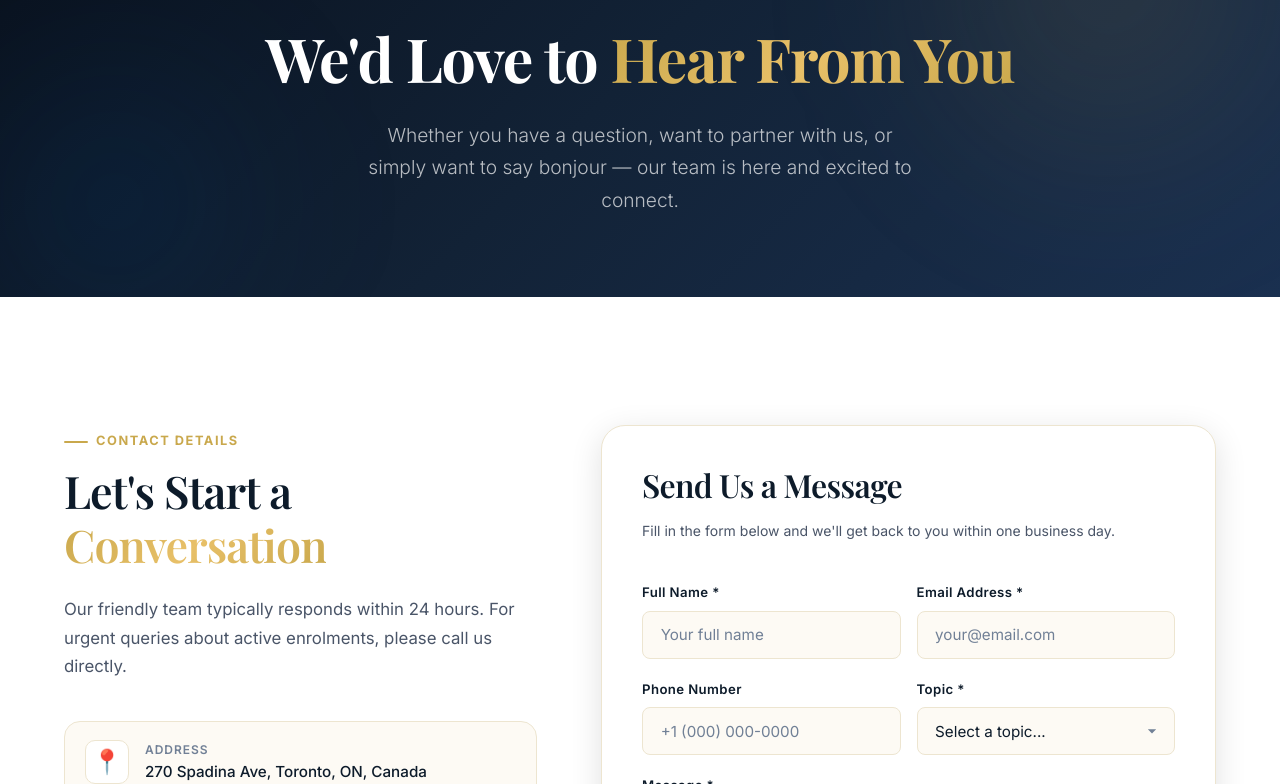
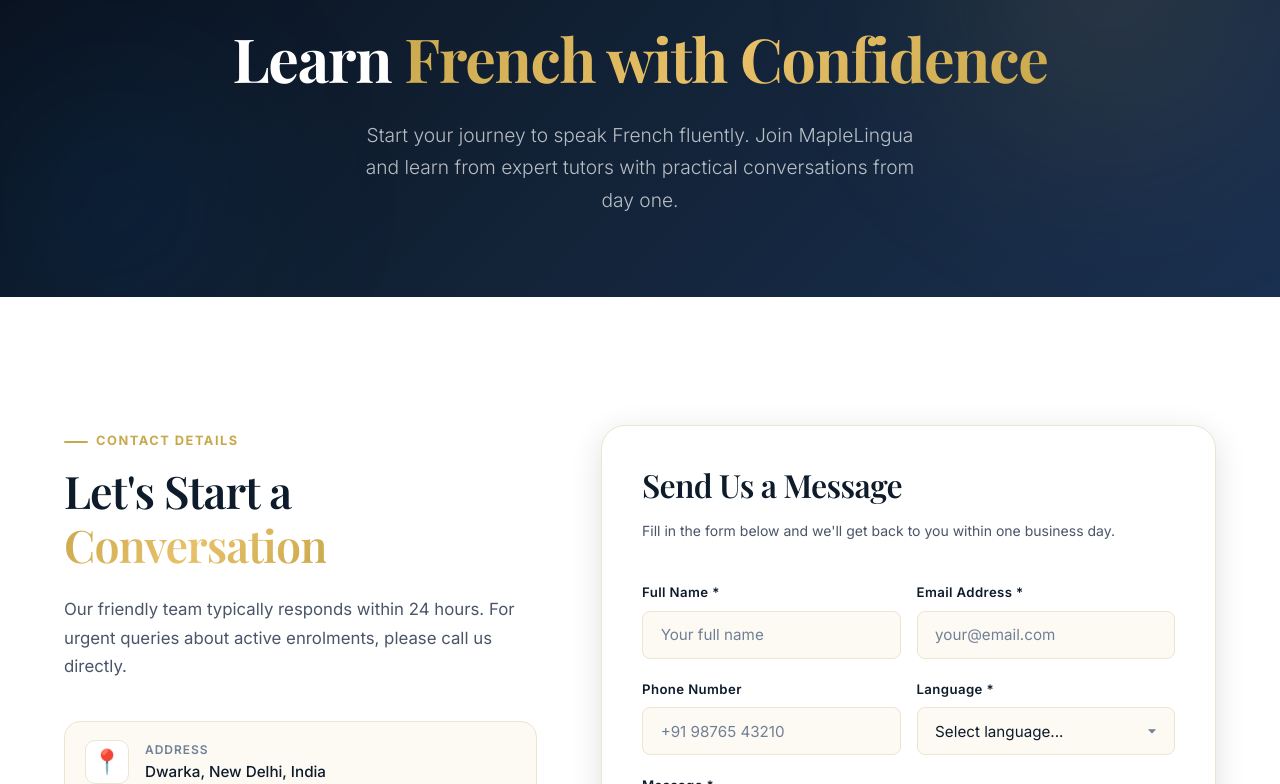
Before and after one commit to rajgaurav257-jpg/maplelingua, a React (Vite) app: page /contact in a window 1280 px wide. Shown: the part 236-1020 px from the top of the page. Built offline with nearby package versions, Linux system fonts and the light colour scheme; a web font is replaced by a local one.

Commit message:
Google_sheet_Integration

```diff
--- a/src/pages/Contact.jsx
+++ b/src/pages/Contact.jsx
@@ -9,22 +9,21 @@ import './Contact.css';
 // 3. Deploy as Web App (anyone can access)
 // 4. Replace the URL below with your deployed Web App URL
 // ============================================================
-const GOOGLE_SCRIPT_URL = 'YOUR_GOOGLE_APPS_SCRIPT_WEB_APP_URL_HERE';
+const GOOGLE_SCRIPT_URL = 'https://script.google.com/a/macros/mangotreetech.com/s/AKfycbyV7hsl31NUWl7mL8zFAnbUjSV-xlUtS00XUmEjfsU0Ji_JgzmfQA3fb_bnDQmVwQEOFQ/exec';
 
 const contactInfo = [
-  { icon: '📍', label: 'Address', value: '270 Spadina Ave, Toronto, ON, Canada' },
+  { icon: '📍', label: 'Address', value: 'Dwarka, New Delhi, India' },
   { icon: '📧', label: 'Email', value: 'hello@maplelingua.ca' },
-  { icon: '📞', label: 'Phone', value: '+1 (416) 555-0178' },
+  { icon: '📞', label: 'Phone', value: '+91-98765 43210' },
   { icon: '🕐', label: 'Hours', value: 'Mon–Fri: 9AM – 6PM EST' },
 ];
 
-const topics = [
-  'General Enquiry',
-  'Course Information',
-  'Tutoring & Sessions',
-  'Partnerships',
-  'Technical Support',
-  'Media & Press',
+const languages = [
+  'French',
+  'German',
+  'Italian',
+  'Spanish',
+  'English'
 ];
 
 export default function Contact() {
@@ -32,7 +31,7 @@ export default function Contact() {
   name: '',
   email: '',
   phone: '',
-    topic: '',
+  language: '',
   message: '',
 });
   const [status, setStatus] = useState('idle'); // idle | loading | success | error
@@ -61,8 +60,7 @@ export default function Contact() {
 
       // With no-cors we can't read the response, so we assume success
       setStatus('success');
-      setFormData({ name: '', email: '', phone: '', topic: '', message: '' });
-    } catch (err) {
+      setFormData({ name: '', email: '', phone: '', language: '', message: '' });    } catch (err) {
       console.error(err);
       setStatus('error');
     }
@@ -77,10 +75,10 @@ export default function Contact() {
         <div className="container text-center" style={{ position: 'relative', zIndex: 1 }}>
           <div className="badge badge-gold mb-md" style={{ display: 'inline-flex' }}>Get in Touch</div>
           <h1 className="display-2 text-white mb-md">
-            We'd Love to <span className="gradient-text">Hear From You</span>
+            Learn <span className="gradient-text">French with Confidence</span>
           </h1>
           <p className="lead" style={{ color: 'rgba(255,255,255,0.7)', maxWidth: 560, margin: '0 auto' }}>
-            Whether you have a question, want to partner with us, or simply want to say bonjour — our team is here and excited to connect.
+            Start your journey to speak French fluently. Join MapleLingua and learn from expert tutors with practical conversations from day one.
           </p>
         </div>
       </section>
@@ -190,25 +188,28 @@ export default function Contact() {
                           name="phone"
                           type="tel"
                           className="form-input"
-                          placeholder="+1 (000) 000-0000"
+                          placeholder="+91 98765 43210"
                           value={formData.phone}
                           onChange={handleChange}
                         />
                       </div>
                       <div className="form-group">
-                        <label className="form-label" htmlFor="contact-topic">Topic *</label>
+                        <label className="form-label" htmlFor="contact-language">Language *</label>
+
                       <select
-                          id="contact-topic"
-                          name="topic"
+                        id="contact-language"
+                        name="language"
                         className="form-input form-select"
-                          value={formData.topic}
+                        value={formData.language}
                         onChange={handleChange}
                          required
                          >
-                          <option value="">Select a topic...</option>
-                          {topics.map(t => (
-                            <option key={t} value={t}>{t}</option>
+                          <option value="">Select language...</option>
+
+                          {languages.map(lang => (
+                            <option key={lang} value={lang}>{lang}</option>
                             ))}
+
                             </select>
                       </div>
                     </div>
```
Lines whose indentation alone changed are shown as unchanged.
